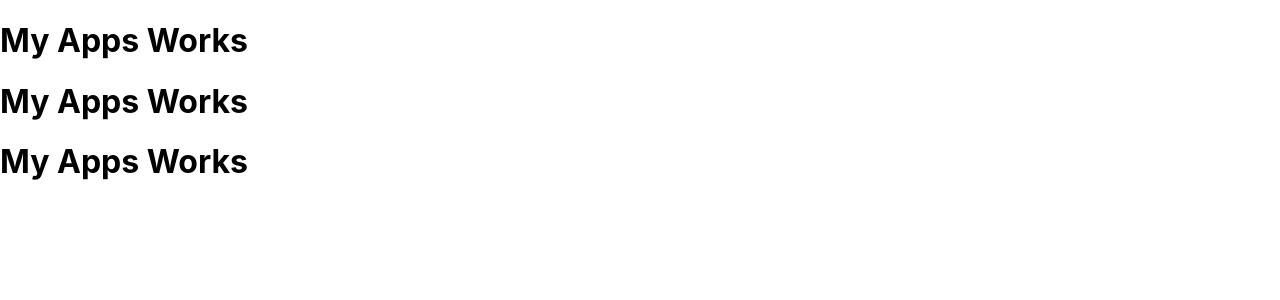
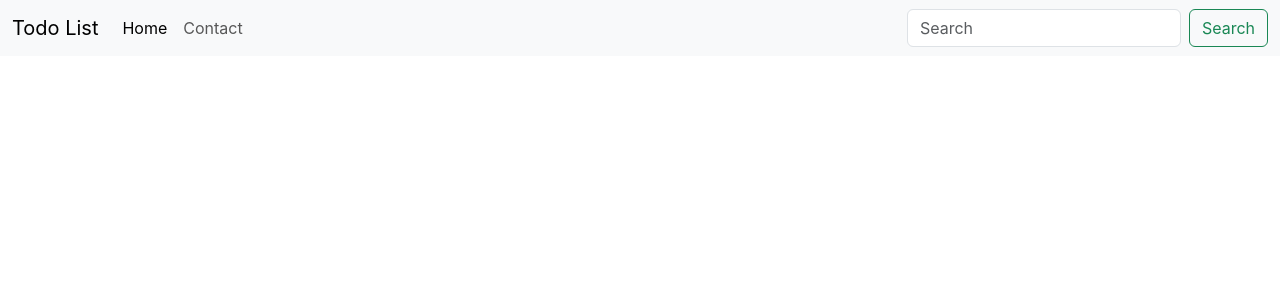
Before and after one commit to sharmilayadav11/TODO-React, a React (Create React App) app: page / in a window 1280 px wide. Shown: the top 300 px of the page. Built offline with nearby package versions, Linux system fonts and the light colour scheme.

Commit message:
Bootstrap in React and First Header Component
Included Bootstrap in React index.html and  then made First Header Component and also made nav bar in header component

```diff
--- a/public/index.html
+++ b/public/index.html
@@ -1,7 +1,5 @@
 <!DOCTYPE html>
 <html lang="en">
-
-<head>
 <meta charset="utf-8" />
 <link rel="icon" href="%PUBLIC_URL%/favicon.ico" />
 <meta name="viewport" content="width=device-width, initial-scale=1" />
@@ -10,13 +8,20 @@
 <link rel="apple-touch-icon" href="%PUBLIC_URL%/logo192.png" />
 
 <link rel="manifest" href="%PUBLIC_URL%/manifest.json" />
+<!--Bootstrap CSS-->
+<link href="https://cdn.jsdelivr.net/npm/bootstrap@5.3.2/dist/css/bootstrap.min.css" rel="stylesheet"
+  integrity="sha384-T3c6CoIi6uLrA9TneNEoa7RxnatzjcDSCmG1MXxSR1GAsXEV/Dwwykc2MPK8M2HN" crossorigin="anonymous">
 
-  <title>React App</title>
+<title>Todo List || React</title>
 </head>
 
 <body>
   <noscript>You need to enable JavaScript to run this app.</noscript>
   <div id="root"></div>
+  <!--Bootstrap JavaScript -->
+  <script src="https://cdn.jsdelivr.net/npm/bootstrap@5.3.2/dist/js/bootstrap.bundle.min.js"
+    integrity="sha384-C6RzsynM9kWDrMNeT87bh95OGNyZPhcTNXj1NW7RuBCsyN/o0jlpcV8Qyq46cDfL"
+    crossorigin="anonymous"></script>
 
 </body>
 
--- a/src/App.js
+++ b/src/App.js
@@ -1,14 +1,12 @@
 import logo from './logo.svg';
 import './App.css';
+import Header from './MyComponent/Header';
 
 function App() {
   return (
-
-    <div>
-      <h1>My Apps Works</h1>
-      <h1>My Apps Works</h1>
-      <h1>My Apps Works</h1>
-    </div>
+    <>
+      <Header />
+    </>
   );
 }
 
--- /dev/null
+++ b/src/MyComponent/Header.js
@@ -0,0 +1,29 @@
+import React from 'react'
+
+export default function Header() {
+    return (
+        <nav className="navbar navbar-expand-lg bg-body-tertiary">
+            <div className="container-fluid">
+                <a className="navbar-brand" href="#">Todo List</a>
+                <button className="navbar-toggler" type="button" data-bs-toggle="collapse" data-bs-target="#navbarSupportedContent" aria-controls="navbarSupportedContent" aria-expanded="false" aria-label="Toggle navigation">
+                    <span className="navbar-toggler-icon"></span>
+                </button>
+                <div className="collapse navbar-collapse" id="navbarSupportedContent">
+                    <ul className="navbar-nav me-auto mb-2 mb-lg-0">
+                        <li className="nav-item">
+                            <a className="nav-link active" aria-current="page" href="#">Home</a>
+                        </li>
+                        <li className="nav-item">
+                            <a class="nav-link" href="#">Contact</a>
+                        </li>
+
+                    </ul>
+                    <form className="d-flex" role="search">
+                        <input className="form-control me-2" type="search" placeholder="Search" aria-label="Search" />
+                        <button className="btn btn-outline-success" type="submit">Search</button>
+                    </form>
+                </div>
+            </div>
+        </nav>
+    )
+}
```
Lines whose indentation alone changed are shown as unchanged.
